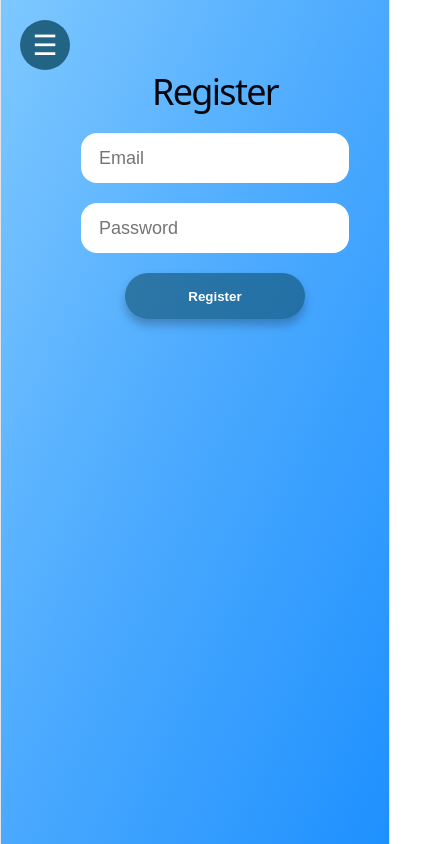
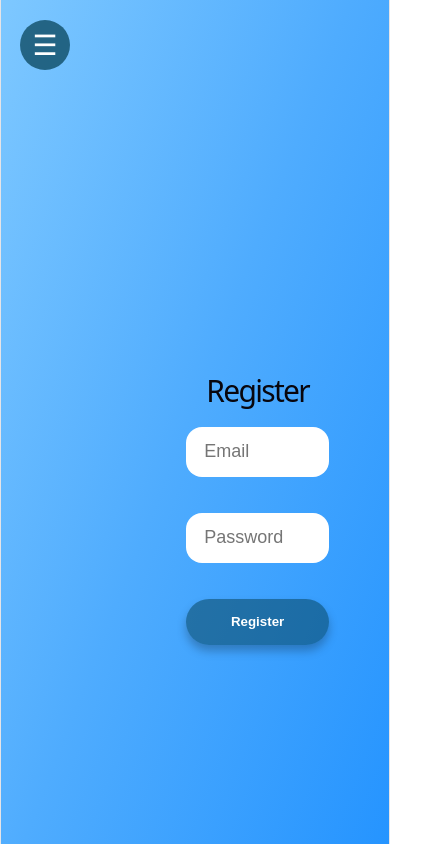
Before and after one commit to RemcoKuipers/pokemon-app, a React (Vite) app: page /register in a window 390 px wide. Shown: the top 844 px of the page, 429 px wide, since content can reach past the window. Built offline with nearby package versions, Linux system fonts and the light colour scheme.

Commit message:
login/logout responsive gemaakt en de logout button aangepast

```diff
--- a/src/App.css
+++ b/src/App.css
@@ -40,3 +40,15 @@ body {
 .logout-button:hover {
     transform: translateY(-2px);
 }
+
+@media (max-width: 768px) {
+    .logout-button {
+        position: fixed;
+        top: 20px;
+        right: 20px;
+        width: 110px;
+        height: 42px;
+        font-size: 14px;
+        z-index: 1002;
+    }
+}
--- a/src/pages/Login/Login.css
+++ b/src/pages/Login/Login.css
@@ -38,3 +38,40 @@
     box-shadow: 0 6px 10px rgba(0,0,0,0.25);
     cursor: pointer;
 }
+
+@media (max-width: 768px) {
+    .auth-page {
+        padding: 20px;
+        display: flex;
+        justify-content: center;
+        align-items: center;
+    }
+
+    .auth-form {
+        width: 100%;
+        max-width: 320px;
+        margin: 0 auto;
+    }
+
+    .auth-form input {
+        width: 100%;
+        box-sizing: border-box;
+        margin-bottom: 16px;
+    }
+
+    .auth-form button {
+        width: 100%;
+    }
+
+    .form-message {
+        text-align: center;
+        font-size: 14px;
+        margin-top: 12px;
+    }
+
+    .auth-page h1 {
+        text-align: center;
+        font-size: 30px;
+        margin-bottom: 24px;
+    }
+}
--- a/src/pages/Login/Login.jsx
+++ b/src/pages/Login/Login.jsx
@@ -35,7 +35,7 @@ function Login() {
             >
                 <input
                     type="text"
-                    placeholder="Username"
+                    placeholder="Email"
                     value={email}
                     onChange={(e) =>
                         setEmail(e.target.value)
--- a/src/pages/Register/Register.css
+++ b/src/pages/Register/Register.css
@@ -52,3 +52,42 @@
 .success {
     color: #b8ffb8;
 }
+
+@media (max-width: 768px) {
+    .auth-page {
+        padding: 20px;
+        min-height: 100vh;
+
+        display: flex;
+        flex-direction: column;
+        justify-content: center;
+        align-items: center;
+    }
+
+    .auth-page h1 {
+        font-size: 30px;
+        margin-bottom: 24px;
+        text-align: center;
+    }
+
+    .auth-form {
+        width: 100%;
+        max-width: 320px;
+    }
+
+    .auth-form input {
+        width: 100%;
+        box-sizing: border-box;
+        margin-bottom: 16px;
+    }
+
+    .auth-form button {
+        width: 100%;
+    }
+
+    .form-message {
+        text-align: center;
+        margin-top: 12px;
+        font-size: 14px;
+    }
+}
```
